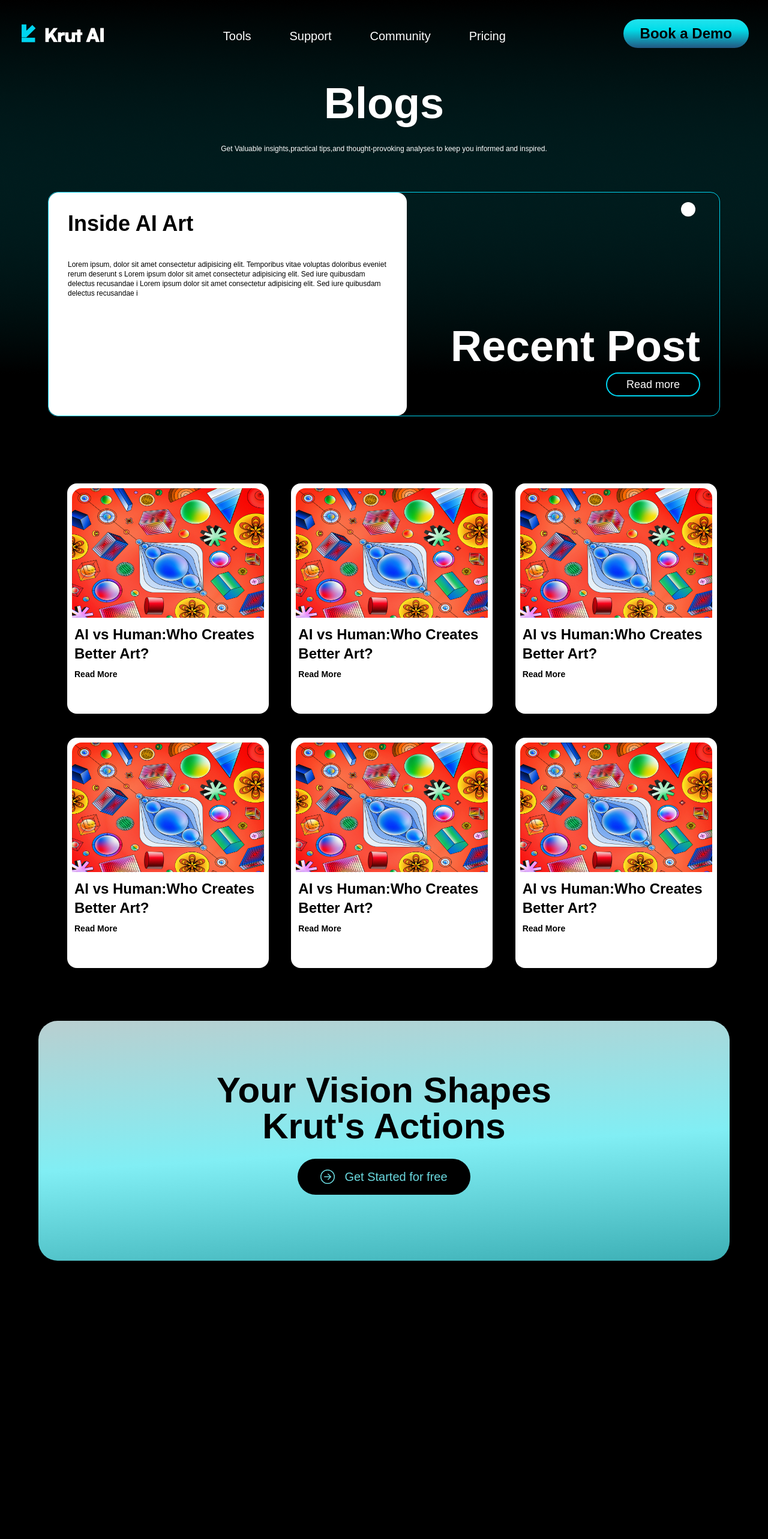
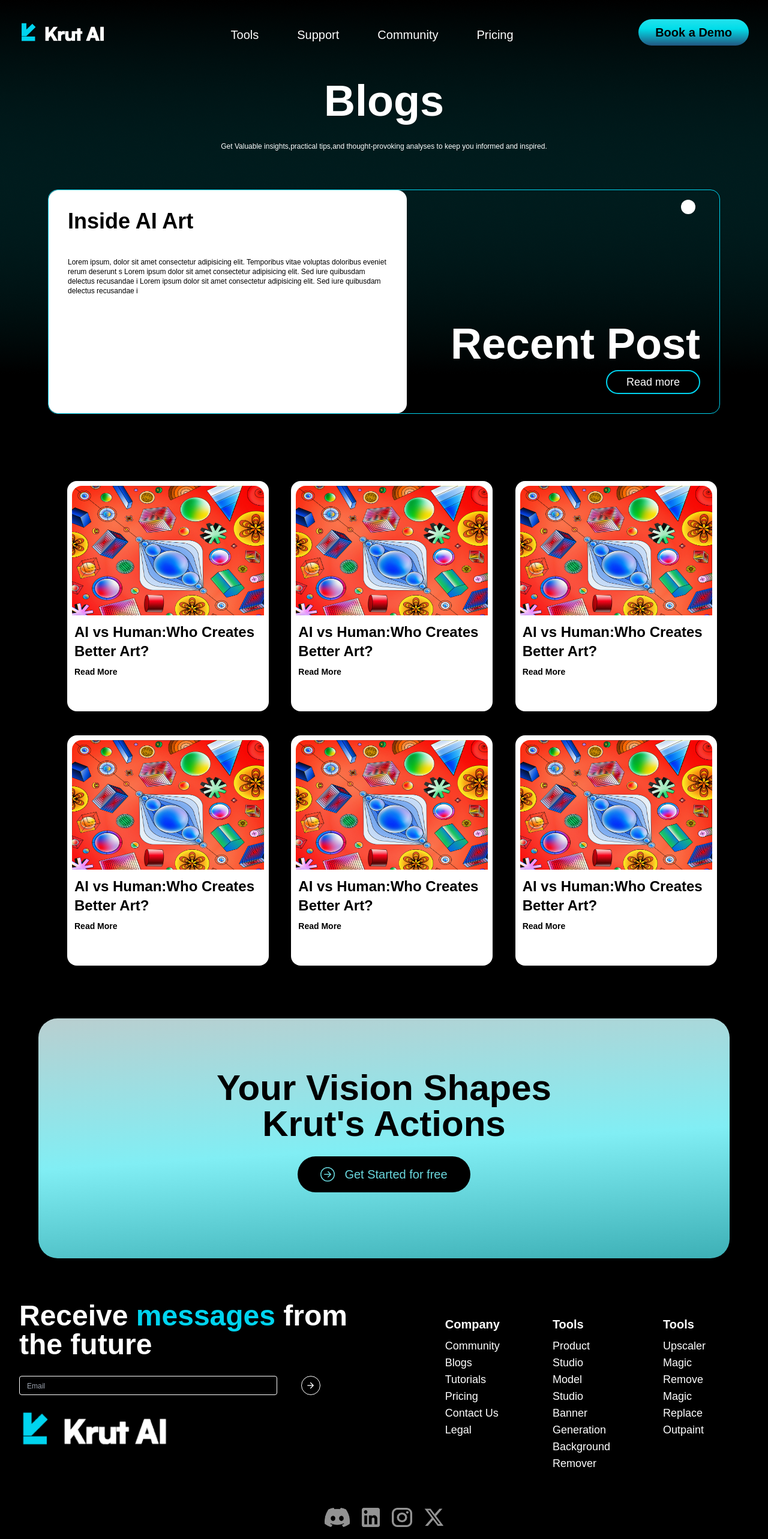
Before and after one commit to snive-pvt/Krut-AI-Web, a React (Vite) app: page /blogs in a window 1280 px wide. Shown: the top 2566 px of the page at 60% size. Before the commit the page ends 2118 px from the top, so only its background shows below. Built offline with nearby package versions, Linux system fonts and the light colour scheme; a web font is replaced by a local one.

Commit message:
changes in Header,Blogs,Home

```diff
--- a/src/Components/GetStarted/GetStarted.jsx
+++ b/src/Components/GetStarted/GetStarted.jsx
@@ -1,23 +1,22 @@
-import React from 'react'
+import React from 'react';
+import { Link } from 'react-router-dom';
 import { BsArrowRightCircle } from "react-icons/bs";
-
 
 const GetStarted = () => {
   return (
     <>
-
-    <div className='min-h-[20rem] lg:min-h-[25rem] 2xl:min-h-[30rem] rounded-[2rem] bg-red-500 mx-8  lg:mx-16 2xl:mx-24 my-4 flex flex-col justify-center items-center lg:mt-16' style={{background: 'linear-gradient(176.42deg, rgba(255, 255, 255, 0.78) -13.17%, #81EEF4 53.37%, #289DA3 114%)'}}>
+      <div className='min-h-[20rem] lg:min-h-[25rem] 2xl:min-h-[30rem] rounded-[2rem] bg-red-500 mx-8 lg:mx-16 2xl:mx-24 my-4 flex flex-col justify-center items-center lg:mt-16' style={{background: 'linear-gradient(176.42deg, rgba(255, 255, 255, 0.78) -13.17%, #81EEF4 53.37%, #289DA3 114%)'}}>
         <h1 className="text-center font-black text-3xl lg:text-6xl ">Your Vision Shapes</h1>
         <h1 className="text-center font-black text-3xl lg:text-6xl ">Krut's Actions</h1>
-        <button className="bg-black lg:text-xl  py-4  w-3/5 lg:w-1/4 rounded-full lg:my-6 my-4 font-medium flex justify-center items-center text-xs gap-4 " style={{color:'#6AD9DF'}}>
-        <BsArrowRightCircle className=" text-xl lg:text-2xl"/>
-        Get Started for free</button>
+
+        {/* Use Link to navigate to another page */}
+        <Link to="/contact" className="bg-black lg:text-xl py-4 w-3/5 lg:w-1/4 rounded-full lg:my-6 my-4 font-medium flex justify-center items-center text-xs gap-4 " style={{color:'#6AD9DF'}}>
+          <BsArrowRightCircle className="text-xl lg:text-2xl"/>
+          Get Started for free
+        </Link>
       </div>
-
-
     </>
-  )
+  );
 }
 
-
-export default GetStarted
+export default GetStarted;
--- a/src/Components/Header/Header.jsx
+++ b/src/Components/Header/Header.jsx
@@ -36,6 +36,10 @@ const Header = () => {
       document.removeEventListener("mousedown", closeMenu);
     };
   }, []);
+
+useEffect(() => {
+      window.scrollTo(0, 0);
+  }, [window?.location]);
 
   return (
     <>
@@ -199,8 +203,8 @@ const Header = () => {
           </div>
 
           <Link
-            to="/"
-            className="hidden md:block  rounded-full text-black font-bold md:text-lg lg:text-2xl 2xl:text-3xl md:px-5 md:py-1 lg:px-7 lg:py-2 2xl:px-9 2xl:py-4"
+            to="/contact"
+            className="hidden md:block  rounded-full text-black font-bold md:text-lg lg:text-xl 2xl:text-2xl md:px-5 md:py-1 lg:px-7 lg:py-2 2xl:px-9 2xl:py-4"
             style={{
               background:
                 "linear-gradient(180deg, #FFFFFF -225.69%, #01DDE9 35.95%, #37003E 141.48%)",
--- a/src/Pages/Blogs/Blogs.jsx
+++ b/src/Pages/Blogs/Blogs.jsx
@@ -2,6 +2,7 @@ import React from "react";
 import Header from "../../Components/Header/Header";
 import BlogsCard from "../../Components/BlogsCard/BlogsCard";
 import GetStarted from "../../Components/GetStarted/GetStarted"
+import Footer from "../../Components/Footer/Footer";
 
 const Blogs = () => {
   const linearGreenBackground = {
@@ -70,6 +71,8 @@ const Blogs = () => {
 
      <GetStarted />
 
+     <Footer />
+
       </div>
     </>
   );
--- a/src/Pages/Home/Home.jsx
+++ b/src/Pages/Home/Home.jsx
@@ -51,7 +51,7 @@ const Home = () => {
               </p>
               {/* <p className="md:hidden text-white text-center 2xl:text-3xl xl:text-xl mx-auto">click of a button</p> */}
 
-              <ul class="hidden md:flex list-disc text-white  lg:gap-10 gap-5 justify-center items-center mt-5 lg:mt-3 xl:mt-4 2xl:mt-5 text-xs lg:text-sm xl:text-lg 2xl:text-2xl mx-auto">
+              <ul className="hidden md:flex list-disc text-white  lg:gap-10 gap-5 justify-center items-center mt-5 lg:mt-3 xl:mt-4 2xl:mt-5 text-xs lg:text-sm xl:text-lg 2xl:text-2xl mx-auto">
                 <li>Cost-saving</li>
                 <li>Increased Efficiency</li>
                 <li>Higher Accuracy</li>
@@ -59,7 +59,8 @@ const Home = () => {
               </ul>
             </div>
 
-            <div
+           <Link to='/contact'>
+           <div
               className="sec-one-button  text-black rounded-full px-8 py-1 mt-16 text-lg  lg:px-20 lg:py-2 lg:mt-8 2xl:mt-14 2xl:py-4 2xl:px-28 lg:text-2xl 2xl:text-4xl font-bold"
               style={{
                 background:
@@ -68,12 +69,14 @@ const Home = () => {
             >
               Try Krut AI
             </div>
+           </Link>
+
           </div>
         </div>
       </div>
 
       {/* Second Section */}
-      <div class=" min-h-[8rem] md:min-h-[9rem] lg:min-h-[10rem] flex justify-center items-center mx-[16px] 2xl:mx-[64px] lg:mx-7 ">
+      <div className=" min-h-[8rem] md:min-h-[9rem] lg:min-h-[10rem] flex justify-center items-center mx-[16px] 2xl:mx-[64px] lg:mx-7 ">
         <video
           className="w-full h-auto  rounded-2xl 2xl:rounded-[3rem]  mt-[-1rem] mb-[-1rem] md:mb-[-2rem] lg:mb-[-3rem] 2xl:mt-[-4rem] 2xl:mb-[-4rem] object-cover"
           autoPlay
@@ -225,9 +228,12 @@ const Home = () => {
                   </p>
                   <h1 className="font-semibold text-2xl mb-4">$0/month*</h1>
                   <div className="flex items-center justify-center">
+                    <Link to='/contact'>
                     <button className=" text-black justify-center px-6 py-1 font-semibold rounded-2xl mb-5" style={{background:'linear-gradient(180deg, #FFFFFF 60.19%, #000000 325.69%)'}}>
                       Try for free
                     </button>
+                    </Link>
+
                   </div>
                 </div>
 
@@ -248,9 +254,13 @@ const Home = () => {
                   </p>
                   <h1 className="font-semibold text-2xl mb-4">$20/month*</h1>
                   <div className="flex items-center justify-center">
+                    <Link to='/contact'>
                     <button className="text-black justify-center px-6 py-1 font-semibold rounded-2xl mb-5" style={{background:'linear-gradient(180deg, #FFFFFF 60.19%, #000000 325.69%)'}}>
                       Get Plus
                     </button>
+                    </Link>
+
+
                   </div>
                 </div>
                 <div className=" bg-white  text-gray-500 text-sm font-medium leading-loose rounded-t-[1.5rem] rounded-b-[2.3rem] px-5 py-5 tracking-tight" >
@@ -270,9 +280,12 @@ const Home = () => {
                   </p>
                   <h1 className="font-semibold text-2xl mb-4">$50/month*</h1>
                   <div className="flex items-center justify-center">
+                    <Link to='/contact'>
                     <button className=" text-black justify-center px-6 py-1 font-semibold rounded-2xl mb-5" style={{background:'linear-gradient(180deg, #FFFFFF -225.69%, #01DDE9 35.95%, #37003E 141.48%)'}}>
                       Be a Pro
                     </button>
+                    </Link>
+
                   </div>
                 </div>
                 <div className=" bg-white  text-gray-500 text-sm leading-loose font-medium rounded-t-[1.5rem] rounded-b-[2.3rem] px-5 py-5 tracking-tight">
```
